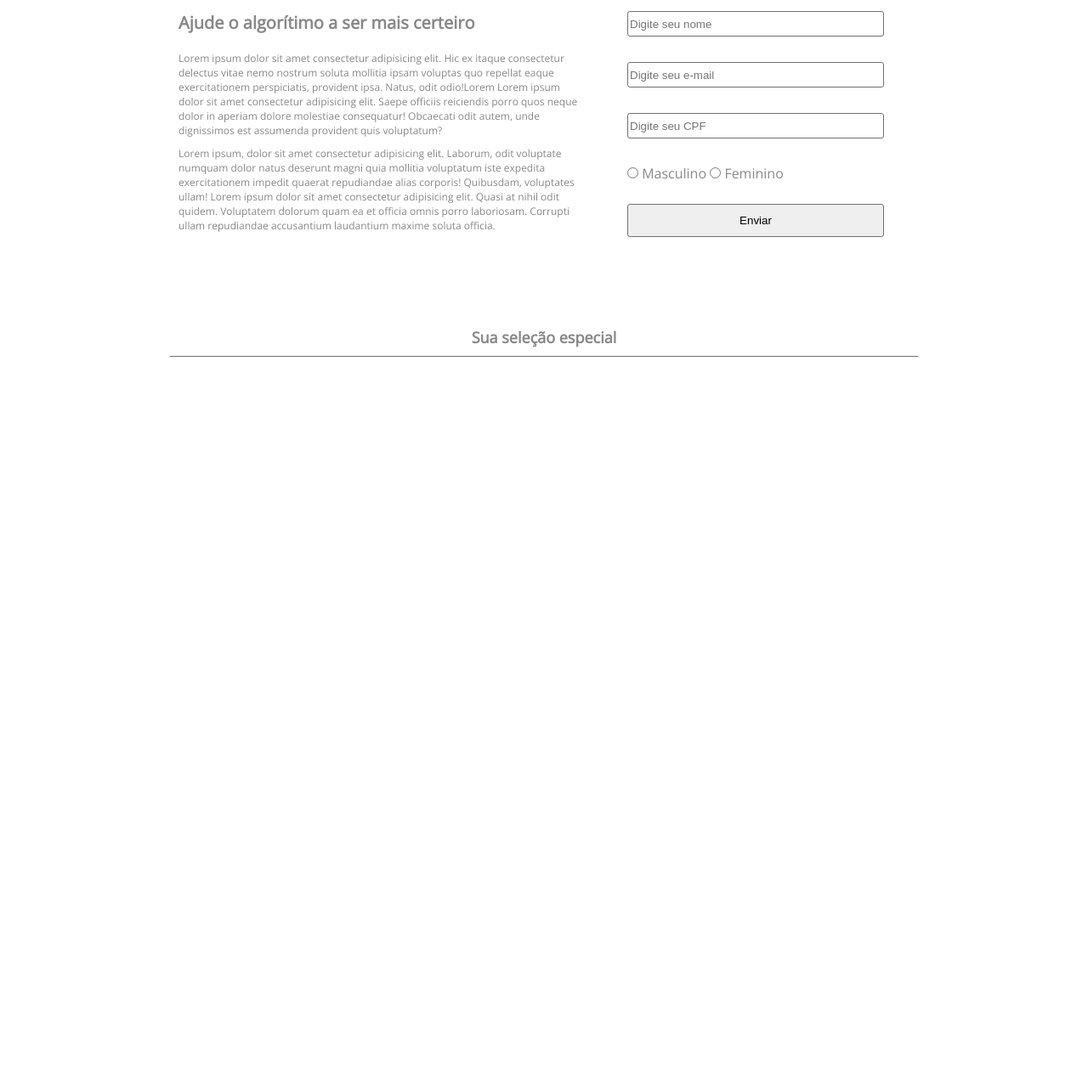
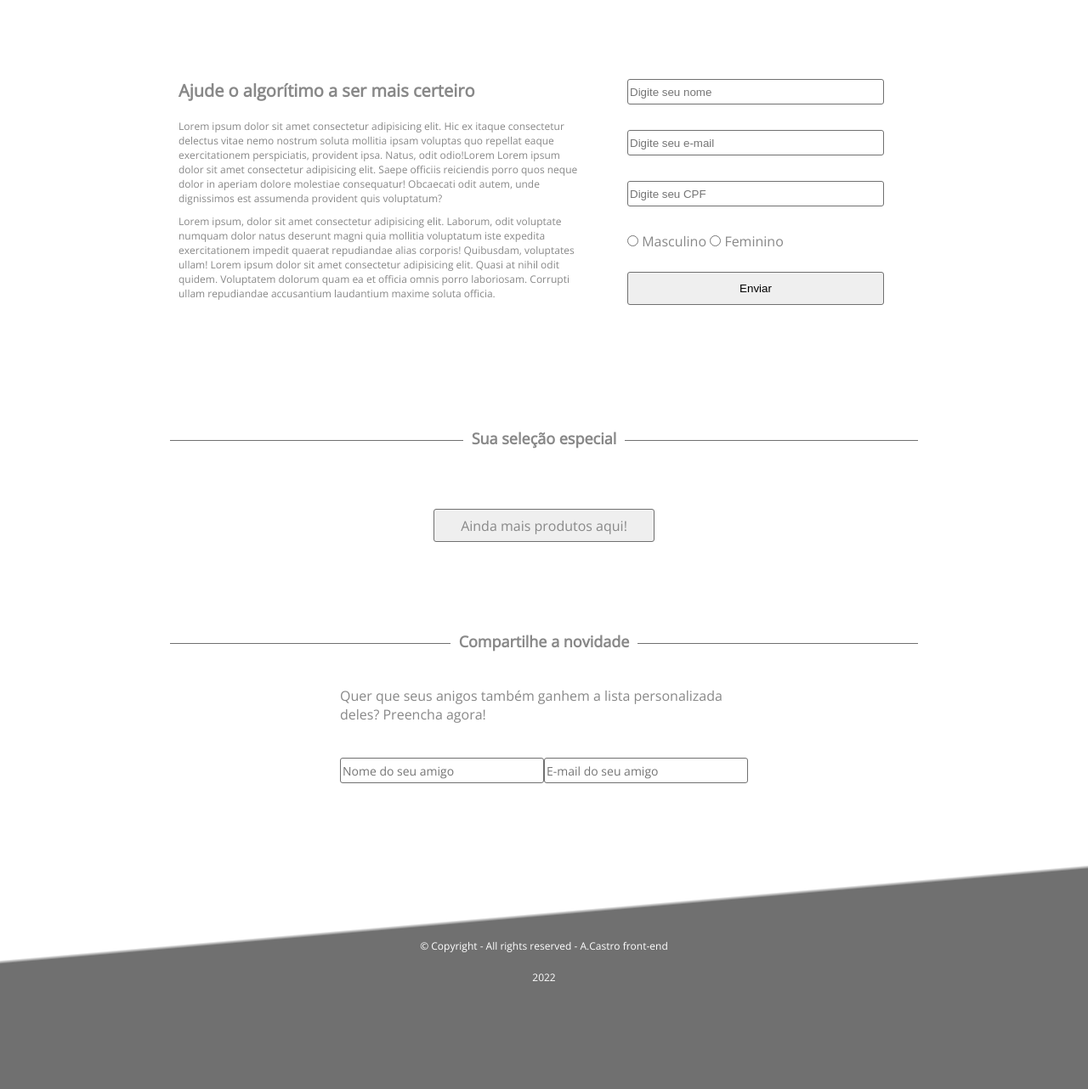
Before and after one commit to andrefscastro/teste-landing-page, a plain HTML site: page index.html in a window 1280 px wide. Shown: the part 417-1699 px from the top of the page at 85% size. Before the commit the page ends 857 px from the top, so only its background shows below. Drawn offline with nearby package versions, Linux system fonts and the light colour scheme; no server answers.

Commit message:
adding load more button, and footer, adding some styles and function onclick on load more button

```diff
--- a/css/style.scss
+++ b/css/style.scss
@@ -23,7 +23,7 @@ body {
 
 .header {
     width: 100%;
-    height: 400px;
+    height: 60vh;
     background: linear-gradient(3.5deg, rgba(255,255,255,1) 34%, rgba(112,112,112,1) 35%);
     color: $color-primary;
     padding: $padding;
@@ -102,9 +102,6 @@ body {
         flex-wrap: nowrap;
         align-items: flex-start;
         justify-content: space-around;
-        border-bottom: 1px solid
-        $color-secondary;
-
 
         .mainText {
             width: 100%;
@@ -165,34 +162,42 @@ body {
         width: 100%;
 
 
+        .sectionTitle {
+            width: 100%;
+            height: 20px;
+            display: flex;
+            flex-direction: row;
+            border-bottom: 1px solid $color-secondary;
+            position: relative;
+            justify-content: center;
+
+            h2 {
+                font-size: 18px;
+                position: absolute;
+                text-align: center;
+                top: 5px;
+                background-color: $color-primary;
+                padding: 0 10px;
+            }
+        }
+
         .productsWrapper {
+            padding-top: 50px;
             width: 100%;
             display: flex;
             align-items: center;
             justify-content: center;
             flex-wrap: wrap;
             position: relative;
+            margin-bottom: 30px;
 
 
-            .sectionTitle {
-                width: 180 px;
-                height: 40px;
-                background-color: $color-primary;
-                border: none;
-                text-align: center;
-                position: absolute;
-                padding: 20px;
-                top: -55px;
 
-                h2 {
-                    font-size: 18px;
-                }
-            }
 
             .productSingle {
                 width: 100%;
                 max-width: 200px;
-                margin: 20px;
+                margin: 30px;
                 display: flex;
                 align-items: flex-start;
                 justify-content: center;
@@ -201,6 +206,7 @@ body {
                 img {
                     margin-bottom: 20px;
                     margin: 0 auto;
+                    width: 70%;
                 }
 
                 h3 {
@@ -243,8 +249,112 @@ body {
                     }
                 }
             }
+
+        }
+
+        .loadButton {
+            width: 260px;
+            height: 39px;
+            border-radius: 3px;
+            cursor: pointer;
+            border: 1px solid $color-secondary;
+            display: block;
+            margin: 0 auto;
+            color: $color-terciary;
+            font-family: $font-primary;
+            font-size: 16px;
+
+            &:hover {
+                box-shadow: 0px 0px 10px black;
+            }
+        }
+
+        .loadInvisible {
+            visibility: hidden;
         }
     }
 
+    .share {
+        width: 100%;
+        margin-top: 100px;
+
+        .sectionTitle {
+            width: 100%;
+            height: 20px;
+            display: flex;
+            flex-direction: row;
+            border-bottom: 1px solid $color-secondary;
+            position: relative;
+            justify-content: center;
+            margin-bottom: 30px;
+
+            h2 {
+                font-size: 18px;
+                position: absolute;
+                text-align: center;
+                top: 5px;
+                background-color: $color-primary;
+                padding: 0 10px;
+            }
+        }
+
+        .shareWrapper {
+            width: 100%;
+            padding: $padding;
+            display: flex;
+            align-items: center;
+            justify-content: center;
+            flex-direction: column;
+
+            h4 {
+                font-weight: lighter;
+                font-size: 16px;
+                margin-bottom: 40px;
+            }
+
+            .formWrapper {
+                width: 100%;
+                display: flex;
+                align-items: center;
+                justify-content: space-between;
+
+
+                input {
+                    width: 100%;
+                    max-width: 340px;
+                    height: 30px;
+                    outline: none;
+                    padding: 2px;
+                    font-family: $font-primary;
+                    font-size: 14px;
+                    border-radius: 3px;
+                    border: 1px solid $color-secondary;
+
+                    &:focus {
+                        box-shadow: 0px 0px 10px black;
+                    }
+                }
+            }
+
+
+        }
+    }
 
 }
+
+.footer {
+    width: 100%;
+    height: 40vh;
+    display: flex;
+    align-items: center;
+    justify-content: center;
+    flex-direction: column;
+    background: rgb(112,112,112);
+    background: linear-gradient(355deg, rgba(112,112,112,1) 60%, rgba(255,255,255,1) 61%);
+
+    span {
+        margin-top: 20px;
+        font-size: 12px;
+        color: $color-primary;
+    }
+}
--- a/index.html
+++ b/index.html
@@ -102,20 +102,50 @@
         </section>
 
         <section class="mainProducts">
-            <div class="productsWrapper">
 
-                <div class="lineSection"></div>
+            <div class="sectionTitle">
 
-                <div class="sectionTitle">
-                    <h2>Sua seleção especial</h2>
+                <h2>Sua seleção especial</h2>
+
+            </div>
+
+            <div class="productsWrapper"></div>
+
+            <button class="loadButton" type="submit">Ainda mais produtos aqui!</button>
+
+        </section>
+
+        <section class="share">
+
+            <div class="sectionTitle">
+                <h2>Compartilhe a novidade</h2>
+            </div>
+
+
+            <div class="shareWrapper">
+
+                <h4>Quer que seus anigos também ganhem a lista personalizada deles? Preencha agora!</h4>
+
+                <div class="formWrapper">
+
+                    <input type="text" name="friendName" id="friendName" placeholder="Nome do seu amigo">
+
+                    <input type="email" name="friendEmail" id="friendEmail" placeholder="E-mail do seu amigo">
+
                 </div>
 
             </div>
+
         </section>
 
 
     </main>
 
+    <footer class="footer">
+        <span>© Copyright - All rights reserved - A.Castro front-end</span>
+        <span>2022</span>
+    </footer>
+
 
     <script src="js/script.js"></script>
 </body>
--- a/js/script.js
+++ b/js/script.js
@@ -1,6 +1,11 @@
+
+let page = 0
+
 async function getContent() {
+
+
     try {
-        const response = await fetch('https://frontend-intern-challenge-api.iurykrieger.vercel.app/products?page=1')
+        const response = await fetch("https://frontend-intern-challenge-api.iurykrieger.vercel.app/products?page=${page}")
 
         const data = await response.json()
 
@@ -9,6 +14,8 @@ async function getContent() {
     } catch (error) {
         console.log(error)
     }
+
+    page++
 }
 
 getContent()
@@ -35,4 +42,14 @@ function show(products) {
     }
 
     document.querySelector('.productsWrapper').innerHTML =  output
+
+    if(page === 3){
+        loadButton.classList.add('loadInvisible')
+    } else{
+        loadButton.classList.remove('loadInvisible')
+    }
 }
+
+let loadButton = document.querySelector('.loadButton');
+
+loadButton.onclick = function() {show(products)}
```
Also changed, not shown: css/style.css, 1 other file.
